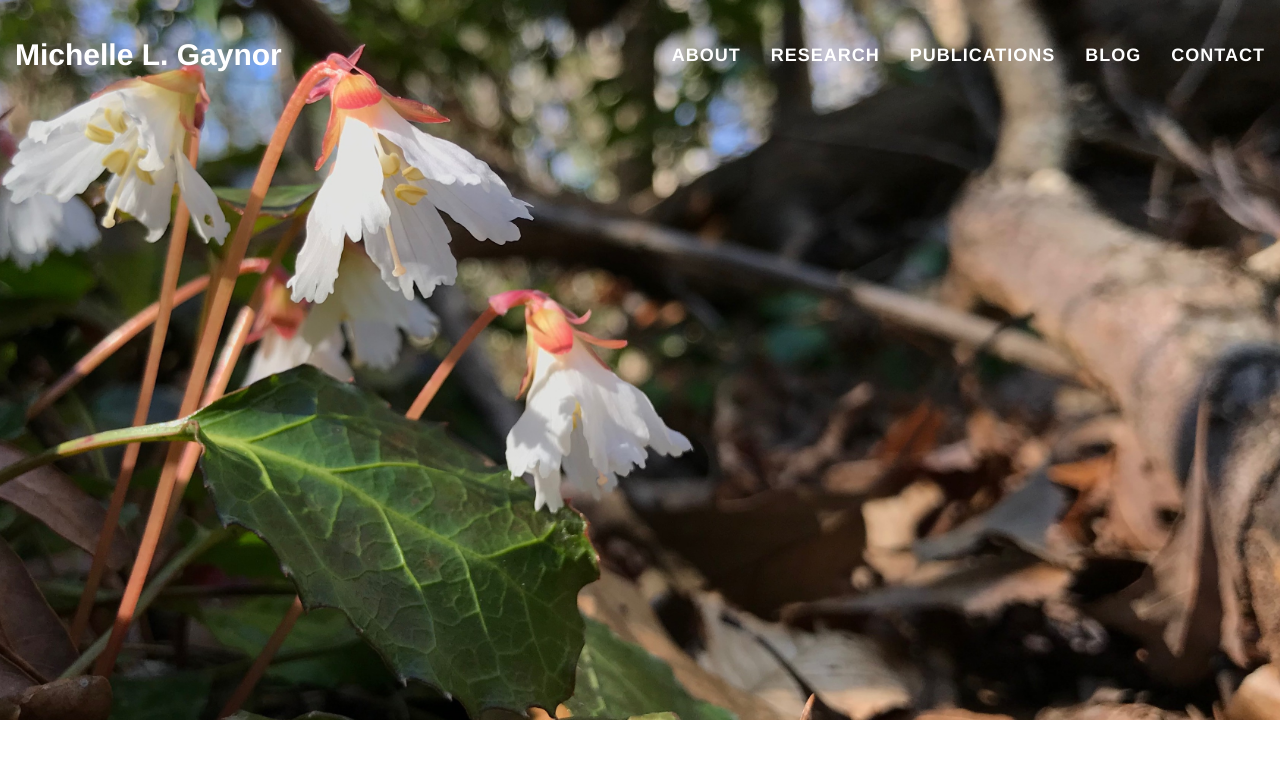
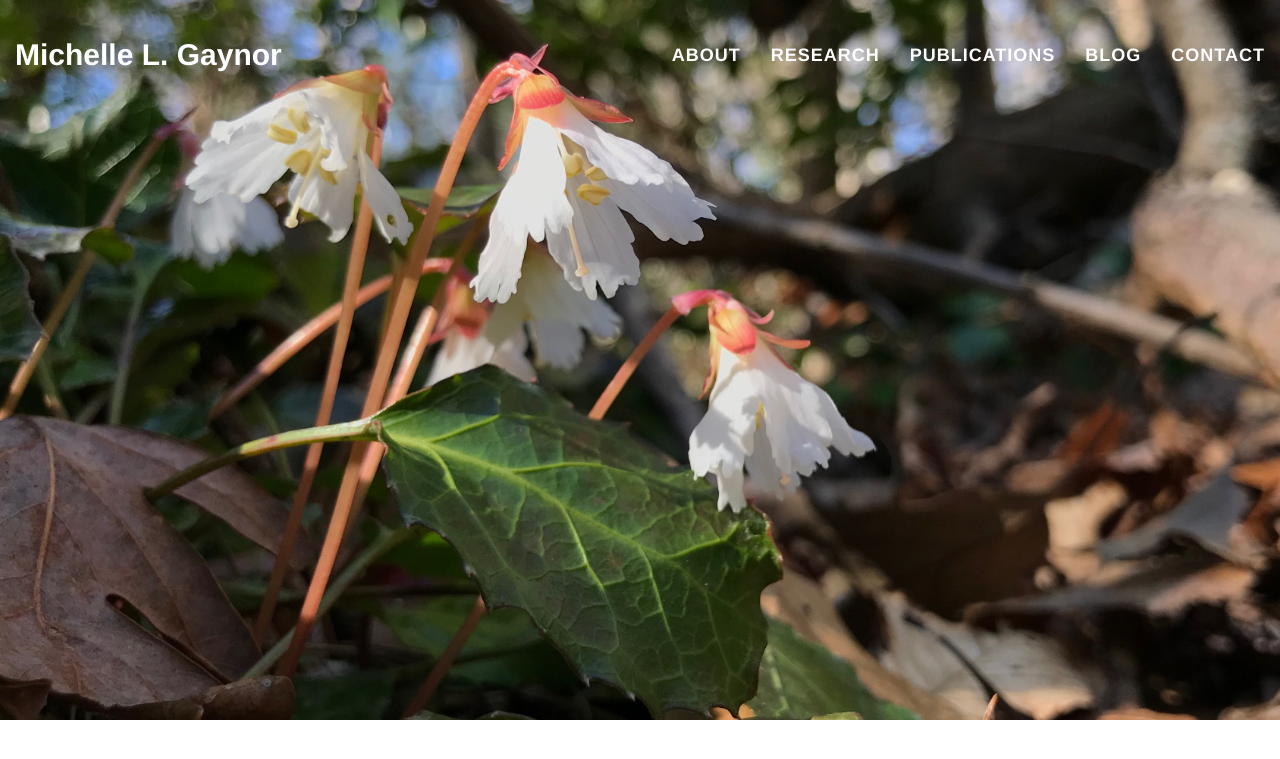
Before and after one commit to mgaynor1/mgaynor1.github.io, a Jekyll site: the page built from index.html, in a window 1280 px wide and 900 px high. Shown: the top 759 px of the window. Built offline with Jekyll 4.4.1, drawn with Linux system fonts in a browser that asks for light colours; nearby versions of some CDN libraries; comment, search, counter and statistics services are not loaded.

Commit message:
phone view fixing

```diff
--- a/_includes/header.html
+++ b/_includes/header.html
@@ -40,7 +40,7 @@
     </nav>
     <!-- Header -->
 
-    <header style="background-image: url('{{ site.baseurl }}/img/bg-index.jpg');  background-size: cover; -webkit-background-size: cover; -moz-background-size: cover; -o-background-size: cover; padding: 5%; height: 80vh; background-position-x: 90%;">
+    <header style="background-image: url('{{ site.baseurl }}/img/bg-index.jpg');  background-size: cover; -webkit-background-size: cover; -moz-background-size: cover; -o-background-size: cover; padding: 5%; height: 80vh; background-position-x: 10%;">
         	<div class="container-fluid" style="padding-top: 50%;">
 
         	</div>
@@ -63,6 +63,9 @@
            	</div>
            	</div>
            	</div>
+           	<div class="container-fluid" style="padding-top: 50%;">
+
+        	</div>
            	<section id="contact" >
            	<div class="container-fluid" >
             <div class="row justify-content-md-center">
```
